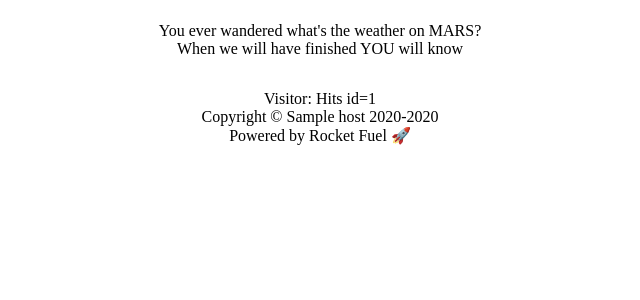
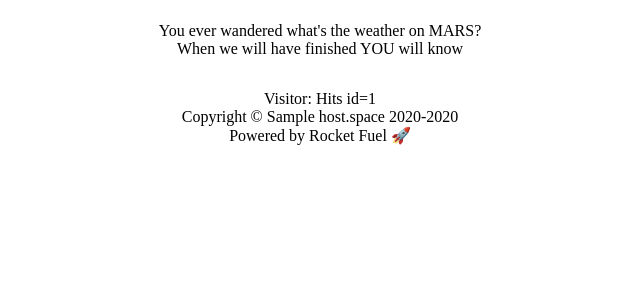
Before and after one commit to piwithy/WeatherInSight, a Django app: template pages/templates/pages/index.html in a window 1280 px wide. Shown: the part 298-598 px from the top of the page, without its empty margins (320-960 px from the left). Run offline with Django 3.2, Linux system fonts and the light colour scheme; tables that the repository leaves empty hold one stand-in row (values such as "Sample post"); the template is opened without the code that fills it: values that come from a table or form of the project are taken from there, most other values are stand-ins (such as "Sample title", 1, 10 or a date in 2020); parts of the project's set-up code (start-up, migrations or seed data) failed here and were passed over.

Commit message:
editied Host display && fixed Prod Script
bug in db migrations

```diff
--- a/pages/templates/pages/index.html
+++ b/pages/templates/pages/index.html
@@ -57,7 +57,7 @@
         <div class="foot">
             <p>
                 <span id="visitor">Visitor: {{ hits }}</span><br>
-                <span id="copyright">Copyright &copy; {{host}} 2020-<script>document.write(new Date().getFullYear())</script></span><br>
+                <span id="copyright">Copyright &copy; {{host}}.space 2020-<script>document.write(new Date().getFullYear())</script></span><br>
                 <span id="joke">Powered by Rocket Fuel 🚀</span>
             </p>
         </div>
```
Also changed, not shown: 1 other file.
